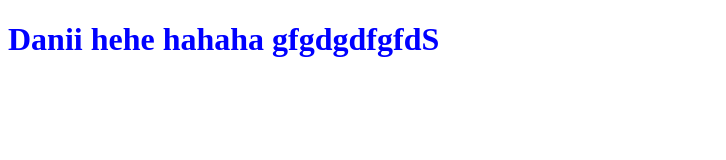
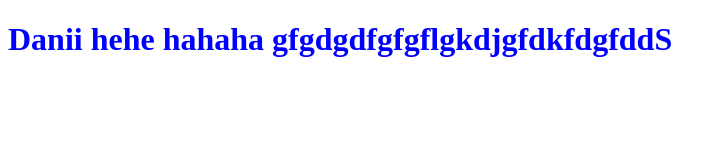
Before and after one commit to DanielaGuerreiroMoreno/projeto, an Astro site: page / in a window 1280 px wide. Shown: the whole page, without its empty margins (0-726 px from the left). Built offline with nearby package versions, Linux system fonts and the light colour scheme; Astro itself is replaced by a stand-in of ours.

Commit message:
msg da alteracao

```diff
--- a/src/pages/index.astro
+++ b/src/pages/index.astro
@@ -7,7 +7,7 @@ console.log('This runs in your terminal, not the browser!');
      some magic sprinkled in to help you build great templates. -->
 <html>
   <body>
-    <h1>Danii hehe hahaha gfgdgdfgfdS</h1>
+    <h1>Danii hehe hahaha gfgdgdfgfgflgkdjgfdkfdgfddS</h1>
   </body>
 </html>
 <style>
```
